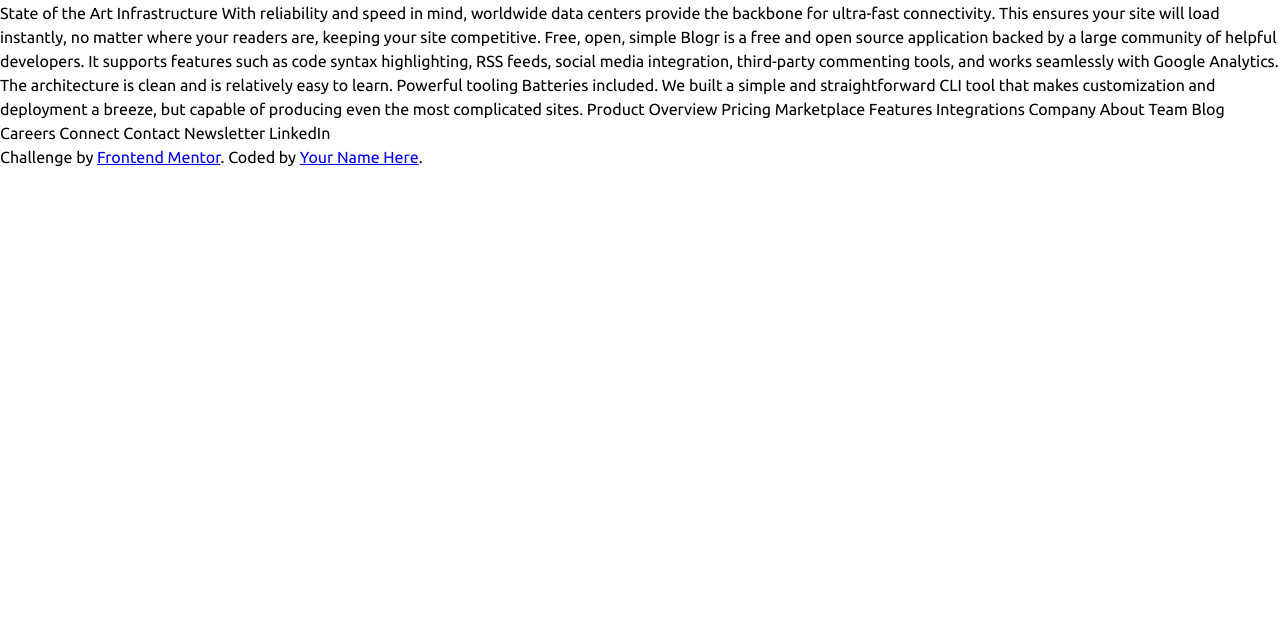
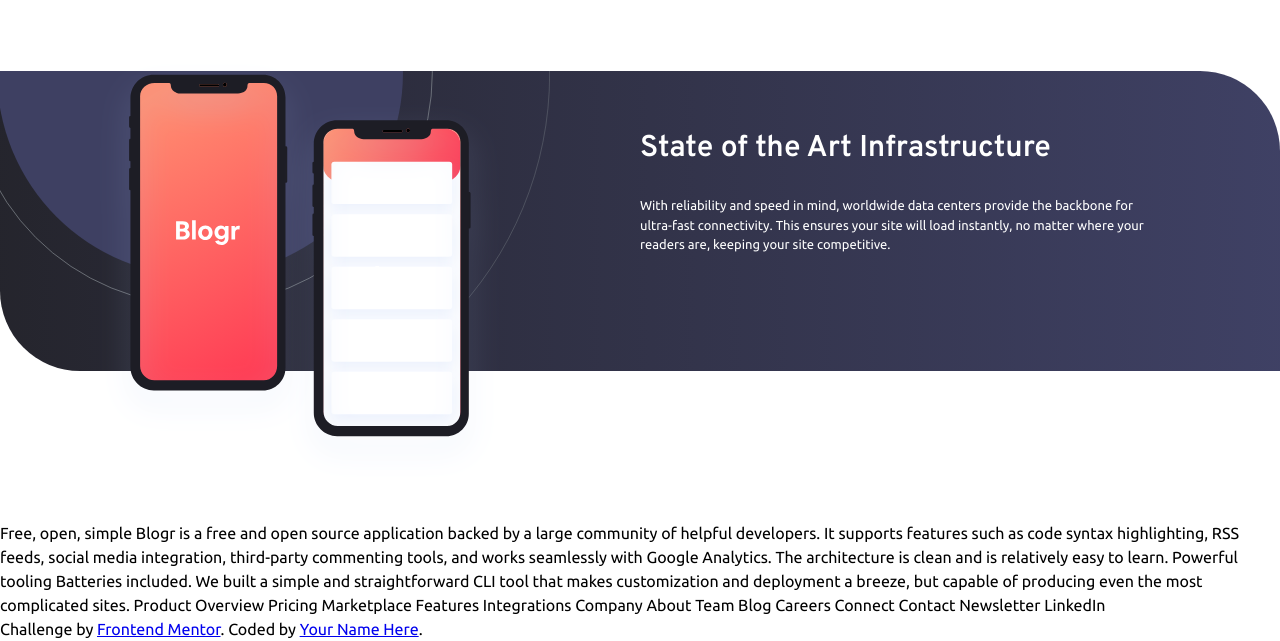
Before and after one commit to luispazcode/blogr-landing-page, a plain HTML site: page index.html in a window 1280 px wide. Shown: the part 1010-1651 px from the top of the page. Before the commit the page ends 1179 px from the top, so only its background shows below. Drawn offline with Linux system fonts and the light colour scheme.

Commit message:
Banner phones complete view desktop

```diff
--- a/css/styles.css
+++ b/css/styles.css
@@ -200,9 +200,62 @@ img {
 
 .cp-body-bg {
     max-width: 56rem;
-    position: fixed;
+    position: absolute;
     right: -15rem;
-    top: 45rem;
+    top: 6rem;
 }
 
 .main-contenido {margin-bottom: 8rem;}
+
+/* Banner-One */
+.banner-one {
+    background-image: linear-gradient(to right, var(--veryDarkBlackBlue), var(--gVeryDarkDesaturatedBlue));
+    border-bottom-left-radius: 8rem;
+    border-top-right-radius: 8rem;
+    height: 30rem;
+    margin-top: 15rem;
+    margin-bottom: 15rem;
+    position: relative;
+    overflow: hidden;
+}
+
+.bo-content {
+    display: grid;
+    grid-template-columns: repeat(2, 1fr);
+    grid-template-areas:
+        "img text";
+    height: 30rem;
+    position: relative;
+}
+
+
+.bo-content-title {
+    color: var(--white);
+    font-size: 3rem;
+    font-weight: bold;
+}
+
+.bo-content-text {
+    color: var(--white);
+    font-size: 1.3rem;
+}
+
+.img-phones {
+    max-width: 40rem;
+    position: absolute;
+    top: 67rem;
+    left: 10rem;
+    z-index: 2;
+}
+
+.boc-der {
+    margin-top: 3rem;
+    grid-area: text;
+}
+
+.circles-bg {
+    max-width: 70rem;
+    position: absolute;
+    top: -35rem;
+    left: -15rem;
+}
--- a/index.html
+++ b/index.html
@@ -1,26 +1,37 @@
 <!DOCTYPE html>
 <html lang="en">
   <head>
-  <meta charset="UTF-8">
-  <meta name="viewport" content="width=device-width, initial-scale=1.0"> <!-- displays site properly based on user's device -->
+    <meta charset="UTF-8" />
+    <meta name="viewport" content="width=device-width, initial-scale=1.0" />
+    <!-- displays site properly based on user's device -->
 
-  <link rel="icon" type="image/png" sizes="32x32" href="./images/favicon-32x32.png">
+    <link
+      rel="icon"
+      type="image/png"
+      sizes="32x32"
+      href="./images/favicon-32x32.png"
+    />
 
     <title>Frontend Mentor | [Blogr]</title>
-  <link rel="preconnect" href="https://fonts.googleapis.com">
-  <link rel="preconnect" href="https://fonts.gstatic.com" crossorigin>
-  <link href="https://fonts.googleapis.com/css2?family=Overpass:wght@300;600&family=Ubuntu:wght@400;500;700&display=swap" rel="stylesheet">
-  <link rel="stylesheet" href="css/normalize.css">
-  <link rel="stylesheet" href="css/styles.css">
-
+    <link rel="preconnect" href="https://fonts.googleapis.com" />
+    <link rel="preconnect" href="https://fonts.gstatic.com" crossorigin />
+    <link
+      href="https://fonts.googleapis.com/css2?family=Overpass:wght@300;600&family=Ubuntu:wght@400;500;700&display=swap"
+      rel="stylesheet"
+    />
+    <link rel="stylesheet" href="css/normalize.css" />
+    <link rel="stylesheet" href="css/styles.css" />
   </head>
   <body>
-
     <div class="encabezado">
-    <img class="bg-portada" src="images/bg-pattern-intro-desktop.svg" alt="fondo-portada">
+      <img
+        class="bg-portada"
+        src="images/bg-pattern-intro-desktop.svg"
+        alt="fondo-portada"
+      />
       <header class="header contenedor">
         <div class="izq">
-        <img src="images/logo.svg" alt="logo">
+          <img src="images/logo.svg" alt="logo" />
           <nav class="navegacion">
             <a href="#">Product</a>
             <!-- Overview
@@ -46,7 +57,9 @@
       </header>
       <div class="portada contenedor text-center">
         <h1 class="portada-title">A modern publishing platform</h1>
-      <p class="portada-text">Grow your audience and build your online brand</p>
+        <p class="portada-text">
+          Grow your audience and build your online brand
+        </p>
         <div class="portada-buttons">
           <a href="#" class="button">Start for Free</a>
           <a href="#" class="button">Learn More</a>
@@ -60,65 +73,64 @@
         <div class="cp-body">
           <div class="cp-body-text">
             <h3 class="cbt-title">Introducing an extensible editor</h3>
-          <p class="cbt-text">Blogr features an exceedingly intuitive interface which lets you focus on one thing: creating content.
-            The editor supports management of multiple blogs and allows easy manipulation of embeds such as images,
-            videos, and Markdown. Extensibility with plugins and themes provide easy ways to add functionality or
-            change the looks of a blog.</p>
+            <p class="cbt-text">
+              Blogr features an exceedingly intuitive interface which lets you
+              focus on one thing: creating content. The editor supports
+              management of multiple blogs and allows easy manipulation of
+              embeds such as images, videos, and Markdown. Extensibility with
+              plugins and themes provide easy ways to add functionality or
+              change the looks of a blog.
+            </p>
 
             <h3 class="cbt-title">Robust content management</h3>
-            <p class="cbt-text">Flexible content management enables users to easily move through posts. Increase the usability of your blog
-              by adding customized categories, sections, format, or flow. With this functionality, you’re in full control.</p>
+            <p class="cbt-text">
+              Flexible content management enables users to easily move through
+              posts. Increase the usability of your blog by adding customized
+              categories, sections, format, or flow. With this functionality,
+              you’re in full control.
+            </p>
           </div>
-        <img src="images/illustration-editor-desktop.svg" alt="logo-main" class="cp-body-bg">
+          <img
+            src="images/illustration-editor-desktop.svg"
+            alt="logo-main"
+            class="cp-body-bg"
+          />
+        </div>
+      </div>
+      <img src="images/illustration-phones.svg" alt="phones" class="img-phones">
+      <div class="banner-one">
+        <img src="images/bg-pattern-circles.svg" alt="circles" class="circles-bg">
+        <div class="bo-content contenedor">
+
+          <div class="boc-der">
+            <h2 class="bo-content-title">State of the Art Infrastructure</h2>
+            <p class="bo-content-text">
+              With reliability and speed in mind, worldwide data centers provide
+              the backbone for ultra-fast connectivity. This ensures your site
+              will load instantly, no matter where your readers are, keeping your
+              site competitive.
+            </p>
+          </div>
         </div>
       </div>
     </main>
 
-
-
-
-
-
-
-
-
-  State of the Art Infrastructure
-  With reliability and speed in mind, worldwide data centers provide the backbone for ultra-fast connectivity.
-  This ensures your site will load instantly, no matter where your readers are, keeping your site competitive.
-
-  Free, open, simple
-  Blogr is a free and open source application backed by a large community of helpful developers. It supports
-  features such as code syntax highlighting, RSS feeds, social media integration, third-party commenting tools,
-  and works seamlessly with Google Analytics. The architecture is clean and is relatively easy to learn.
-
-  Powerful tooling
-  Batteries included. We built a simple and straightforward CLI tool that makes customization and deployment a breeze, but
-  capable of producing even the most complicated sites.
-
-  Product
-
-  Overview
-  Pricing
-  Marketplace
-  Features
-  Integrations
-
-  Company
-
-  About
-  Team
-  Blog
-  Careers
-
-  Connect
-
-  Contact
-  Newsletter
+    Free, open, simple Blogr is a free and open source application backed by a
+    large community of helpful developers. It supports features such as code
+    syntax highlighting, RSS feeds, social media integration, third-party
+    commenting tools, and works seamlessly with Google Analytics. The
+    architecture is clean and is relatively easy to learn. Powerful tooling
+    Batteries included. We built a simple and straightforward CLI tool that
+    makes customization and deployment a breeze, but capable of producing even
+    the most complicated sites. Product Overview Pricing Marketplace Features
+    Integrations Company About Team Blog Careers Connect Contact Newsletter
     LinkedIn
 
     <div class="attribution">
-    Challenge by <a href="https://www.frontendmentor.io?ref=challenge" target="_blank">Frontend Mentor</a>.
-    Coded by <a href="#">Your Name Here</a>.
+      Challenge by
+      <a href="https://www.frontendmentor.io?ref=challenge" target="_blank"
+        >Frontend Mentor</a
+      >. Coded by <a href="#">Your Name Here</a>.
     </div>
   </body>
 </html>
```
Lines whose indentation alone changed are shown as unchanged.
